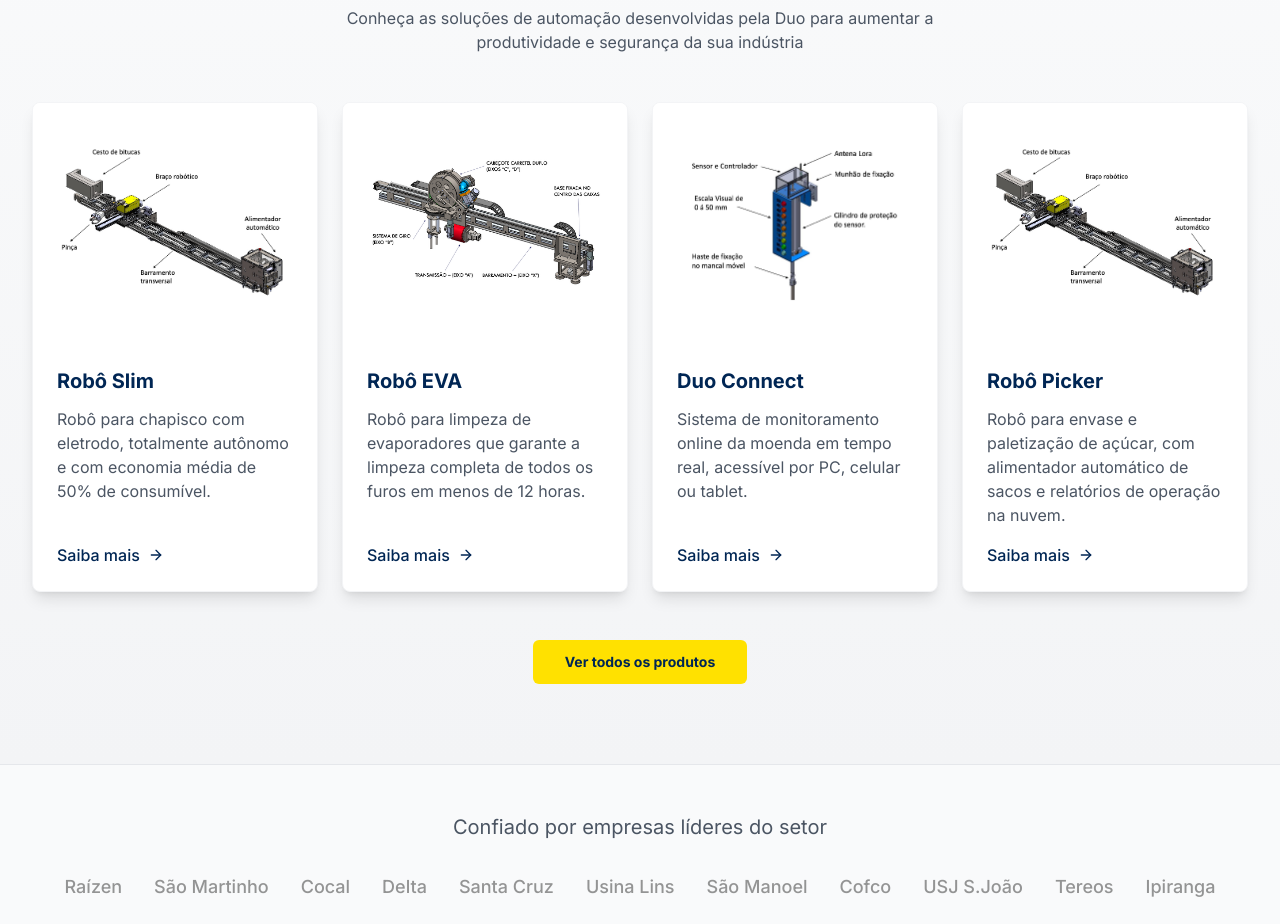
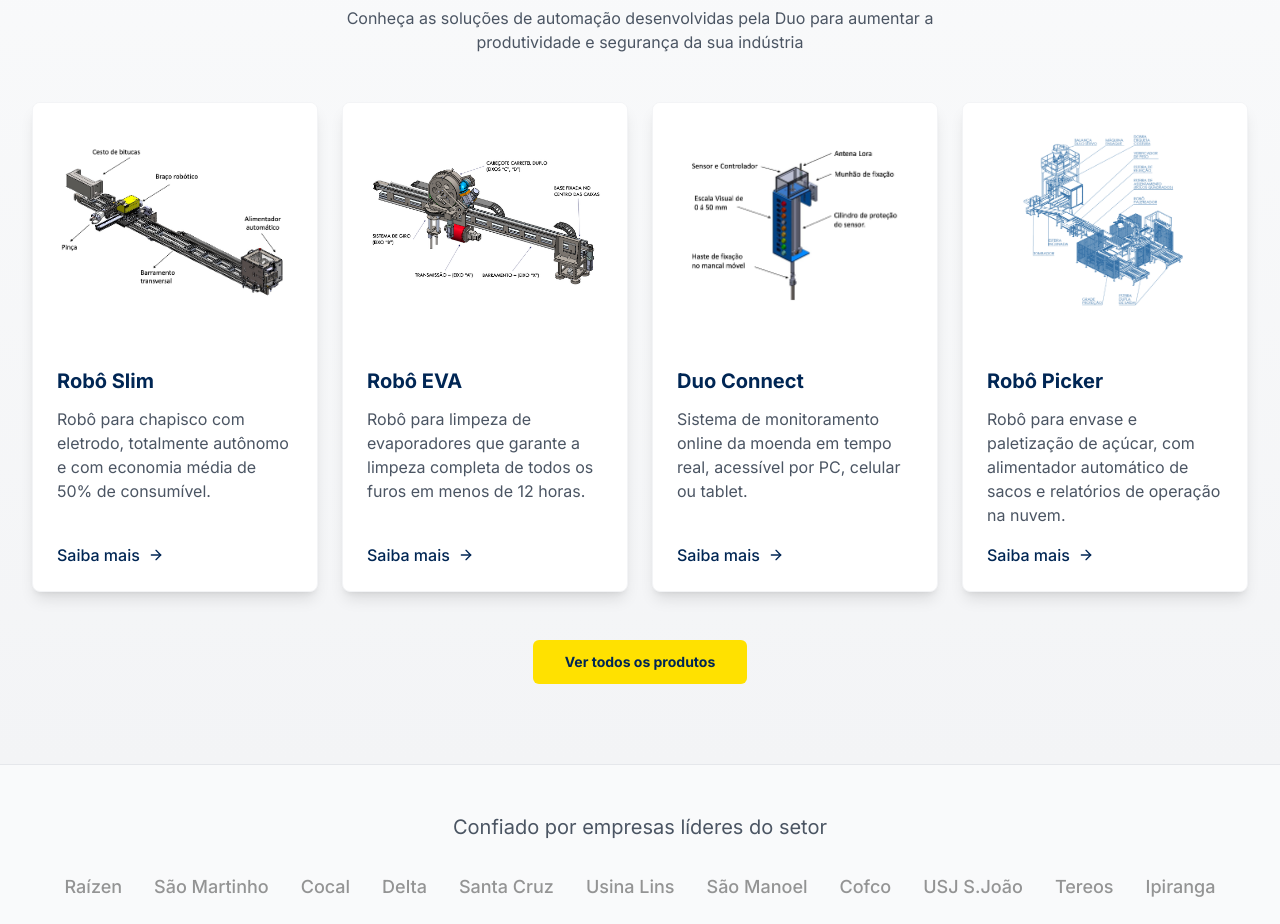
Before and after one commit to rmcarvalheira/duo-automation-reimagine, a React (Vite) app: page / in a window 1280 px wide. Shown: the part 1460-2384 px from the top of the page. Built offline with nearby package versions, Linux system fonts and the light colour scheme.

Commit message:
Replace Robô Picker image
Replaced the Robô Picker image in `src/components/home/ProductOverview.tsx`, `src/pages/Products.tsx`, and `src/pages/ProductDetail.tsx` with the new image.

```diff
--- a/src/components/home/ProductOverview.tsx
+++ b/src/components/home/ProductOverview.tsx
@@ -26,7 +26,7 @@ const products = [
   {
     name: 'Robô Picker',
     description: 'Robô para envase e paletização de açúcar, com alimentador automático de sacos e relatórios de operação na nuvem.',
-    image: '/lovable-uploads/f0e93a72-adfb-4b1c-9146-1a74969d2e47.png',
+    image: '/lovable-uploads/c45da574-cf7d-4bda-ae96-35e63d3e273f.png',
     slug: 'robo-picker',
   },
 ];
--- a/src/pages/ProductDetail.tsx
+++ b/src/pages/ProductDetail.tsx
@@ -1,3 +1,4 @@
+
 
 import React from 'react';
 import { useParams, Link } from 'react-router-dom';
@@ -92,7 +93,7 @@ const productData = {
     tagline: 'Robô para envase e paletização de açúcar',
     description: 'Solução completa para envase e paletização de açúcar, com alimentador automático de sacos, sistema de verificação dupla de pesagem e relatórios de operação na nuvem.',
     detailedDescription: 'O Robô Picker é uma solução end-to-end para o processo de envase e paletização de açúcar, integrando várias etapas que tradicionalmente demandariam múltiplos equipamentos e intervenção humana constante. Com capacidade para processar até 720 sacos por hora, o sistema inclui alimentação automática, verificação dupla de peso para garantia de qualidade, e sistema de rejeição para unidades fora de conformidade. Todo o processo é monitorado e registrado na nuvem, permitindo análises detalhadas de produtividade e rastreabilidade completa.',
-    image: '/lovable-uploads/d334d8f4-79fb-4870-a445-fa842054c005.png',
+    image: '/lovable-uploads/c45da574-cf7d-4bda-ae96-35e63d3e273f.png',
     features: ['Alimentador de sacos automático', 'Dobra + Selagem, alarme automático para quebra ou término do fio de algodão', 'Dupla pesagem para verificação', 'Sacos de 50kgs', '720 sacos por hora', 'Relatórios de operação na nuvem'],
     specifications: [{
       name: 'Capacidade',
--- a/src/pages/Products.tsx
+++ b/src/pages/Products.tsx
@@ -58,7 +58,7 @@ const products = [
     name: 'Robô Picker',
     tagline: 'Robô para envase e paletização de açúcar',
     description: 'Solução completa para envase e paletização de açúcar, com alimentador automático de sacos, sistema de verificação dupla de pesagem e relatórios de operação na nuvem.',
-    image: '/lovable-uploads/d334d8f4-79fb-4870-a445-fa842054c005.png',
+    image: '/lovable-uploads/c45da574-cf7d-4bda-ae96-35e63d3e273f.png',
     features: [
       'Alimentador de sacos automático',
       'Dobra + Selagem, alarme automático para quebra ou término do fio de algodão',
```
Also changed, not shown: public/lovable-uploads/c45da574-cf7d-4bda-ae96-35e63d3e273f.png (added).
